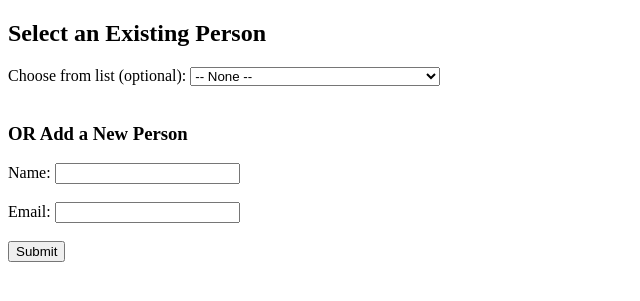
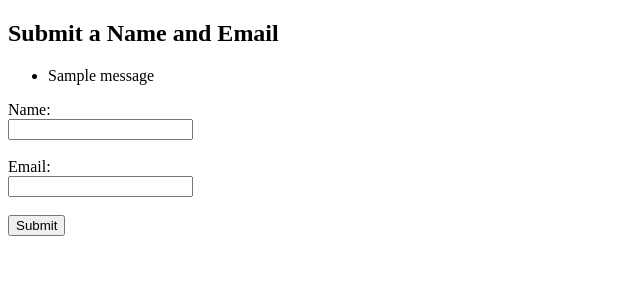
Before and after one commit to Aizaakk/flask-exel-form, a Flask app: template templates/form.html in a window 1280 px wide. Shown: the top 301 px of the page, without its empty margins (0-640 px from the left). Run offline with Flask 3, Linux system fonts and the light colour scheme; the template is opened without the code that fills it: most values are stand-ins (such as "Sample title", 1, 10 or a date in 2020); one stand-in notice (Sample message) is shown.

Commit message:
Updated form with name & email dropdowns and duplicate check

```diff
--- a/app.py
+++ b/app.py
@@ -1,29 +1,46 @@
-from flask import Flask, render_template, request
-from openpyxl import load_workbook, Workbook
+from flask import Flask, render_template, request, redirect, flash
+import openpyxl
 import os
 
 app = Flask(__name__)
+app.secret_key = 'your-secret-key'
 
-excel_file = 'data.xlsx'
+EXCEL_FILE = 'data.xlsx'
 
-if not os.path.exists(excel_file):
-    wb = Workbook()
-    ws = wb.active
-    ws.append(['Name', 'Email'])  # Header row
-    wb.save(excel_file)
+def get_existing_data():
+    wb = openpyxl.load_workbook(EXCEL_FILE)
+    sheet = wb.active
+    data = []
+    for row in sheet.iter_rows(min_row=2, values_only=True):
+        if row[0]:  # name column
+            data.append({'name': row[0], 'email': row[1]})
+    return data
 
-@app.route('/')
+@app.route('/', methods=['GET', 'POST'])
 def form():
-    wb = load_workbook(excel_file)
-    ws = wb.active
+    data = get_existing_data()
 
-    people = [
-        (row[0].value, row[1].value)
-        for row in ws.iter_rows(min_row=2, max_col=2)
-        if row[0].value and row[1].value
-    ]
+    if request.method == 'POST':
+        name = request.form['name'].strip()
+        email = request.form['email'].strip()
 
-    return render_template('form.html', people=people)
+        # Check if name already exists (case-insensitive)
+        if any(d['name'].lower() == name.lower() for d in data):
+            flash("This name already exists. Please enter a unique name.")
+            return redirect('/')
+
+        # Write to Excel
+        wb = openpyxl.load_workbook(EXCEL_FILE)
+        sheet = wb.active
+        next_row = sheet.max_row + 1
+        sheet.cell(row=next_row, column=1, value=name)
+        sheet.cell(row=next_row, column=2, value=email)
+        wb.save(EXCEL_FILE)
+
+        flash("Data saved successfully!")
+        return redirect('/')
+
+    return render_template('form.html', names=[d['name'] for d in data], emails=[d['email'] for d in data if d['email']])
 
 @app.route('/submit', methods=['POST'])
 def submit():
@@ -40,10 +57,10 @@ def submit():
         return "Please select a person or enter a new name and email."
 
     # Save to Excel
-    wb = load_workbook(excel_file)
+    wb = openpyxl.load_workbook(EXCEL_FILE)
     ws = wb.active
     ws.append([name, email])
-    wb.save(excel_file)
+    wb.save(EXCEL_FILE)
 
     return f"Saved: {name} ({email})"
 
--- a/templates/form.html
+++ b/templates/form.html
@@ -1,23 +1,39 @@
 <!DOCTYPE html>
 <html>
 <head>
-    <title>Select or Add Person</title>
+    <title>Form</title>
 </head>
 <body>
-    <h2>Select an Existing Person</h2>
-    <form method="post" action="/submit">
+    <h2>Submit a Name and Email</h2>
 
-        <label for="person">Choose from list (optional):</label>
-        <select name="person" id="person">
-            <option value="">-- None --</option>
-            {% for name, email in people %}
-                <option value="{{ name }}|{{ email }}">{{ name }} ({{ email }})</option>
+    {% with messages = get_flashed_messages() %}
+      {% if messages %}
+        <ul>
+          {% for msg in messages %}
+            <li>{{ msg }}</li>
+          {% endfor %}
+        </ul>
+      {% endif %}
+    {% endwith %}
+
+    <form method="POST">
+        <label>Name:</label><br>
+        <input type="text" name="name" list="name-list" required>
+        <datalist id="name-list">
+            {% for name in names %}
+                <option value="{{ name }}">
             {% endfor %}
-        </select><br><br>
+        </datalist>
+        <br><br>
 
-        <h3>OR Add a New Person</h3>
-        Name: <input type="text" name="new_name"><br><br>
-        Email: <input type="email" name="new_email"><br><br>
+        <label>Email:</label><br>
+        <input type="email" name="email" list="email-list" required>
+        <datalist id="email-list">
+            {% for email in emails %}
+                <option value="{{ email }}">
+            {% endfor %}
+        </datalist>
+        <br><br>
 
         <input type="submit" value="Submit">
     </form>
```
Also changed, not shown: 1 other file.
